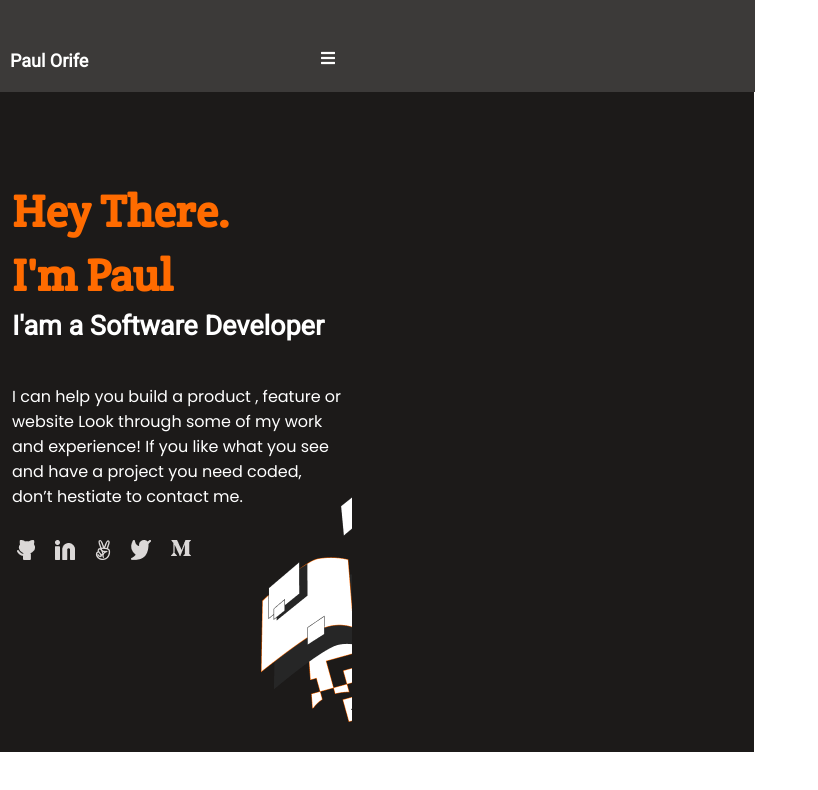
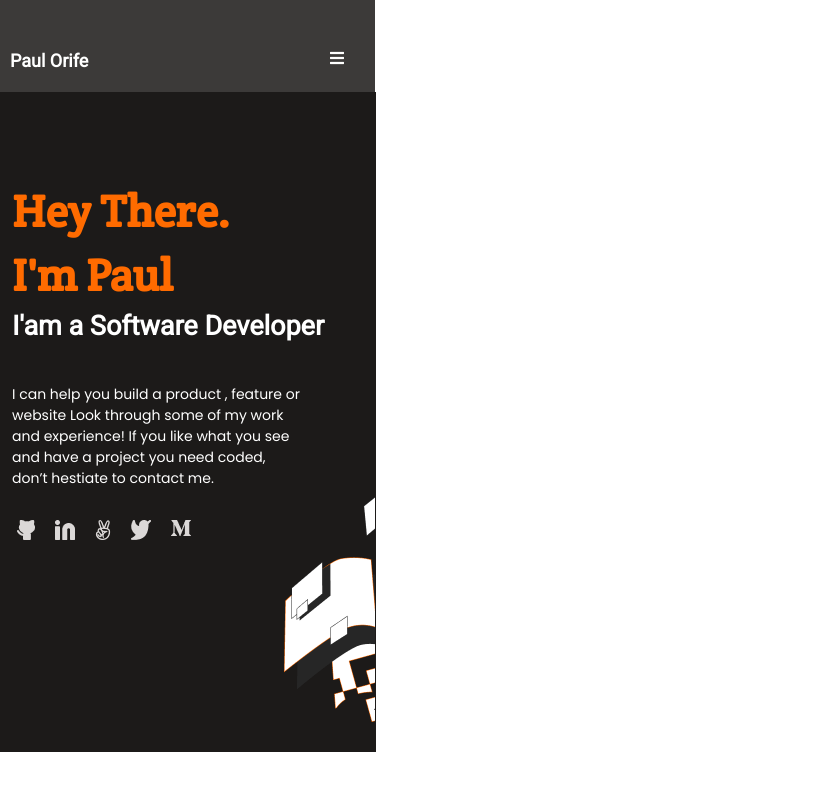
Before and after one commit to posh101/mobile-first-portfolio, a website: page index.html in a window 1280 px wide. Shown: the whole page, without its empty margins (0-818 px from the left). Drawn offline with Linux system fonts and the light colour scheme.

Commit message:
made some adjustment to css

```diff
--- a/style.css
+++ b/style.css
@@ -1,6 +1,6 @@
 .main-header {
-  width: 755px;
-  height: 92px;
+  width: 375px;
+  height: 120px;
   background-color: #3c3a39;
   position: absolute;
   left: 0;
@@ -23,17 +23,17 @@
 }
 
 .menu {
-  position: relative;
-  right: 420px;
+  position: absolute;
   top: 50px;
+  left: 330px;
 }
 
 .main1 {
   background-image: url(./image/side.png);
   background-repeat: no-repeat;
-  background-position: 205px 270px;
+  background-position: 228px 270px;
   background-color: #1c1a19;
-  width: 730px;
+  width: 352px;
   height: 560px;
   position: absolute;
   left: 0;
@@ -67,11 +67,12 @@
 .services {
   font-family: 'Poppins', sans-serif;
   font-style: normal;
-  font-size: 16px;
+  font-size: 14px;
   color: white;
   position: relative;
   bottom: 15px;
   font-weight: 200;
+  width: 375px;
 }
 
 .logo {
```
